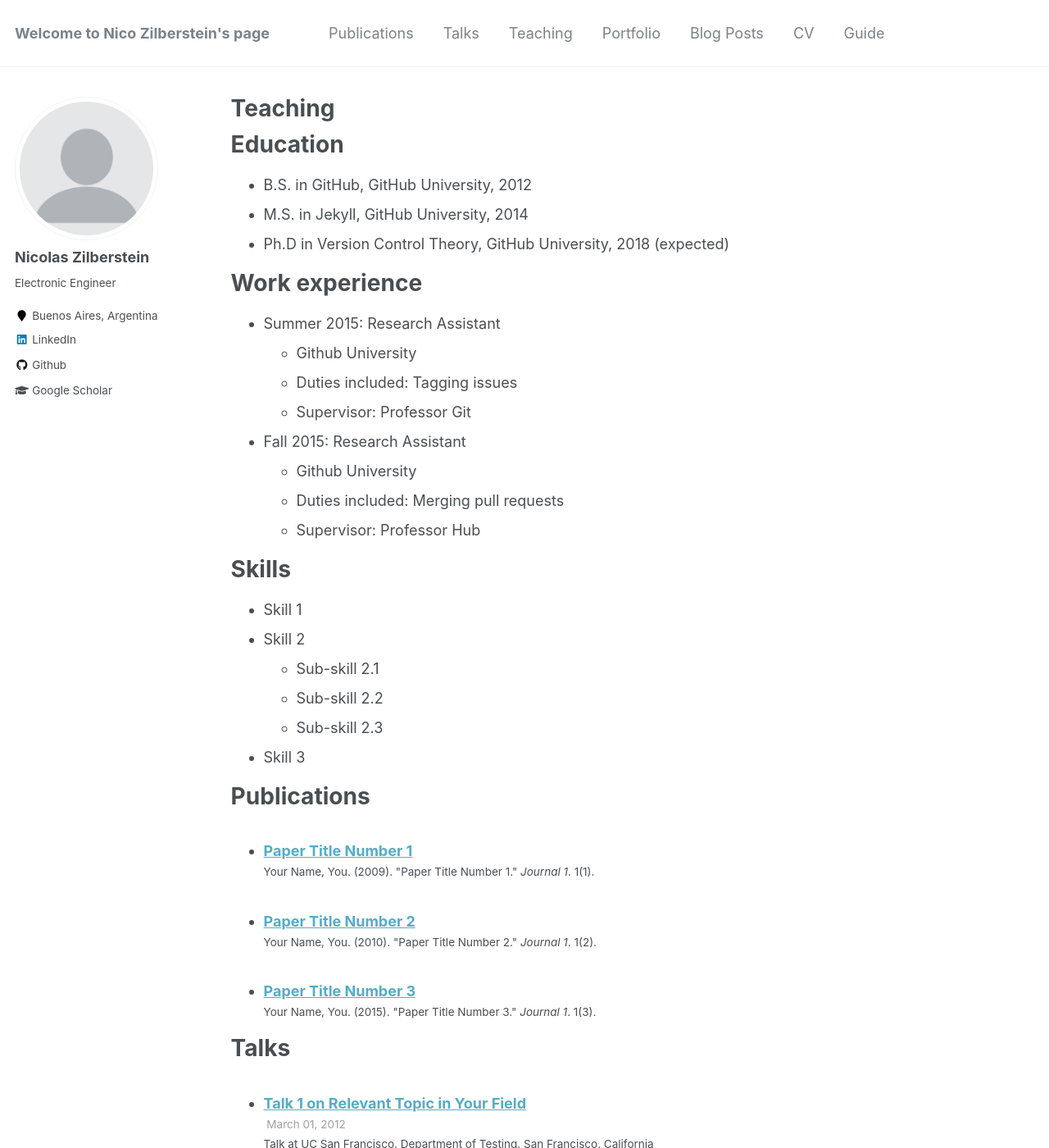
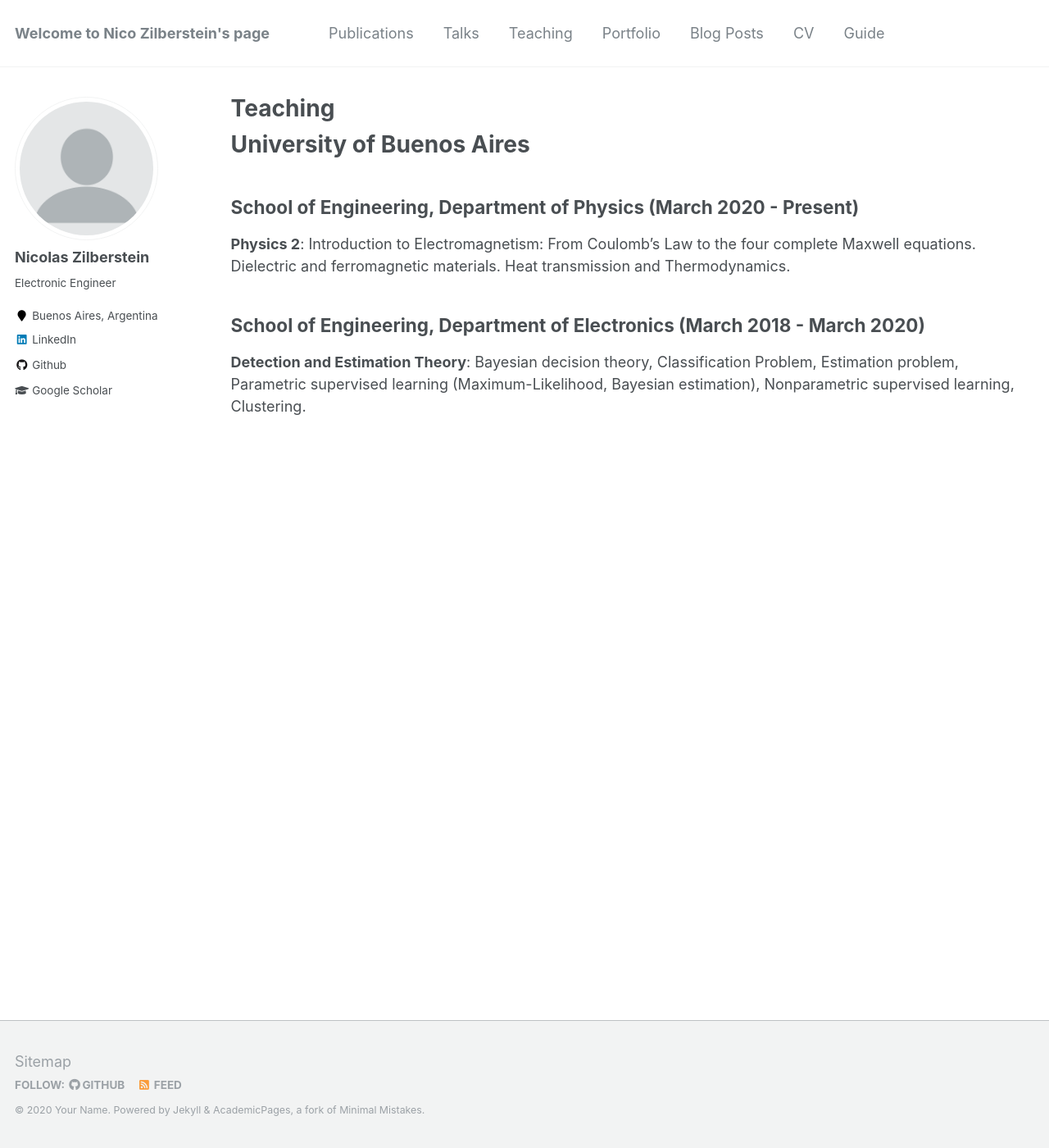
Before and after one commit to nzilberstein/nzilberstein.github.io, a Jekyll site: the page built from _pages/teaching.md, in a window 1280 px wide and 1400 px high. Shown: the whole window at 82% size. Built offline with Jekyll 4.4.1, drawn with Linux system fonts in a browser that asks for light colours; some of the changed text lies outside the part shown.

Commit message:
Update teaching.md
teachingmd

```diff
--- a/_pages/teaching.md
+++ b/_pages/teaching.md
@@ -9,51 +9,15 @@ redirect_from:
 
 {% include base_path %}
 
-Education
+University of Buenos Aires
 ======
-* B.S. in GitHub, GitHub University, 2012
-* M.S. in Jekyll, GitHub University, 2014
-* Ph.D in Version Control Theory, GitHub University, 2018 (expected)
 
-Work experience
-======
-* Summer 2015: Research Assistant
-  * Github University
-  * Duties included: Tagging issues
-  * Supervisor: Professor Git
+School of Engineering, Department of Physics (March 2020 - Present)
+-------
 
-* Fall 2015: Research Assistant
-  * Github University
-  * Duties included: Merging pull requests
-  * Supervisor: Professor Hub
+**Physics 2**: Introduction to Electromagnetism: From Coulomb’s Law to the four complete Maxwell equations. Dielectric and ferromagnetic materials. Heat transmission and Thermodynamics.
 
-Skills
-======
-* Skill 1
-* Skill 2
-  * Sub-skill 2.1
-  * Sub-skill 2.2
-  * Sub-skill 2.3
-* Skill 3
+School of Engineering, Department of Electronics (March 2018 - March 2020)
+-------
 
-Publications
-======
-  <ul>{% for post in site.publications %}
-    {% include archive-single-cv.html %}
-  {% endfor %}</ul>
-
-Talks
-======
-  <ul>{% for post in site.talks %}
-    {% include archive-single-talk-cv.html %}
-  {% endfor %}</ul>
-
-Teaching
-======
-  <ul>{% for post in site.teaching %}
-    {% include archive-single-cv.html %}
-  {% endfor %}</ul>
-
-Service and leadership
-======
-* Currently signed in to 43 different slack teams
+**Detection and Estimation Theory**: Bayesian decision theory, Classification Problem, Estimation problem, Parametric supervised learning (Maximum-Likelihood, Bayesian estimation), Nonparametric supervised learning, Clustering.
```
